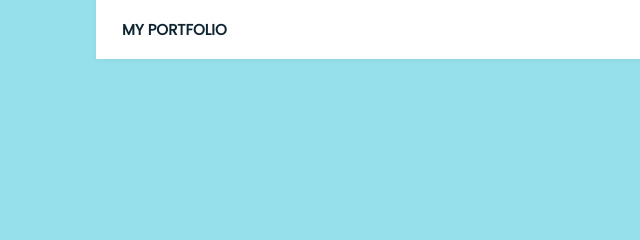
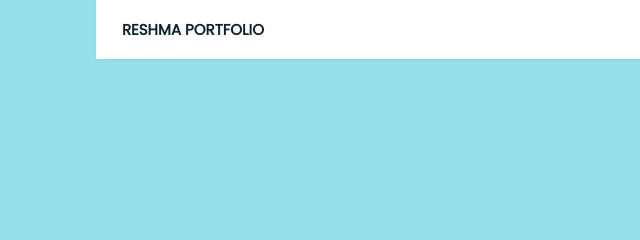
Before and after one commit to reshreshu/setup_ci, a plain HTML site: page index.html in a window 1280 px wide. Shown: the top 240 px of the page, 0-640 px from the left. Drawn offline with nearby package versions, Linux system fonts and the light colour scheme; a script that the page names is missing.

Commit message:
final commit

```diff
--- a/index.html
+++ b/index.html
@@ -15,7 +15,7 @@
 
             <nav class="nav bd_grid">
                 <div>
-                    <a href="#" class="nav_logo"> MY PORTFOLIO</a>
+                    <a href="#" class="nav_logo"> RESHMA PORTFOLIO</a>
                 </div>
                 <div class="nav_menu" id="nav_menu">
                     <ul class="nav_list">
```
